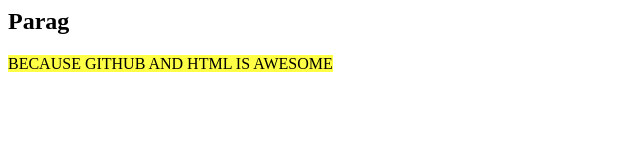
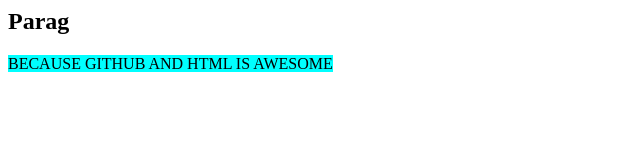
Before and after one commit to Pacer456/pacer456.github.io, a plain HTML site: page index.html in a window 1280 px wide. Shown: the whole page, without its empty margins (0-640 px from the left). Drawn offline with Linux system fonts and the light colour scheme.

Commit message:
added highlight

```diff
--- a/index.html
+++ b/index.html
@@ -1,2 +1,2 @@
 <h2> Parag </h2>
-<span style= "background-color: #FFFF45">BECAUSE GITHUB AND HTML IS AWESOME</span>
+<span style= "background-color: #00FFFF">BECAUSE GITHUB AND HTML IS AWESOME</span>
```
